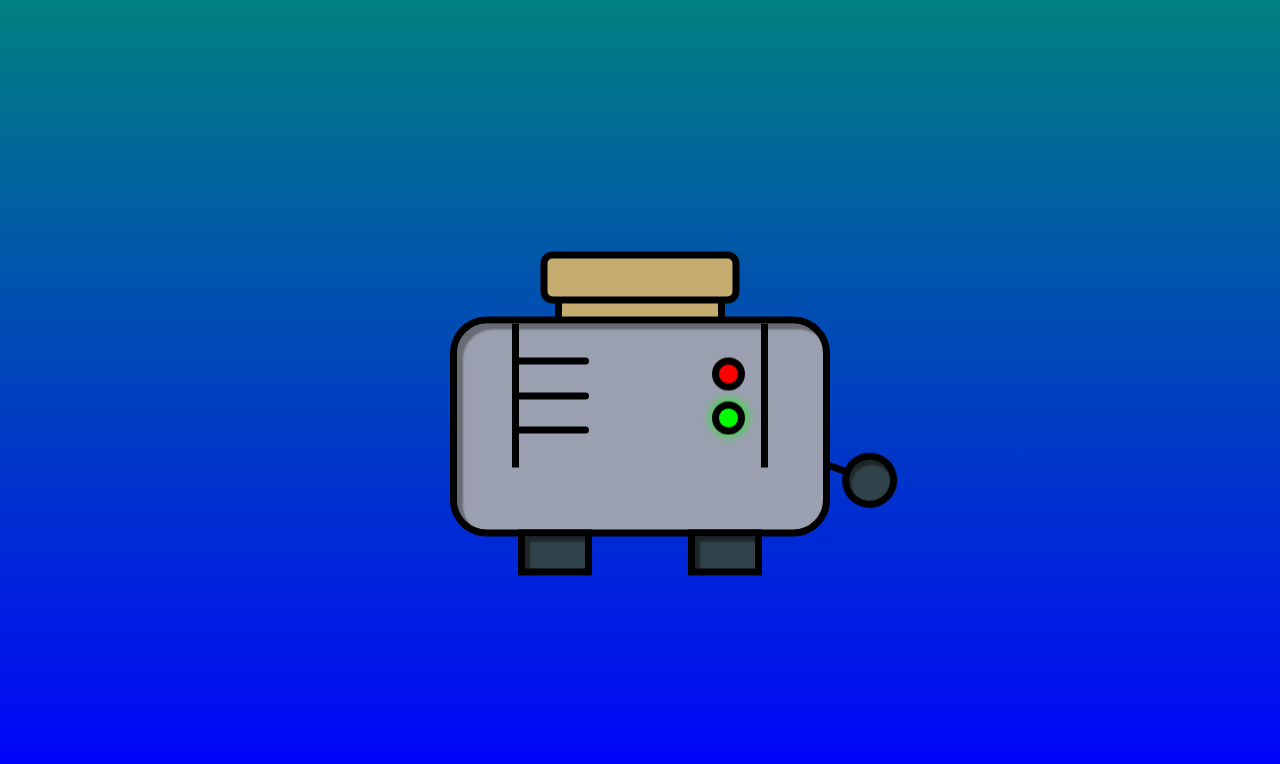
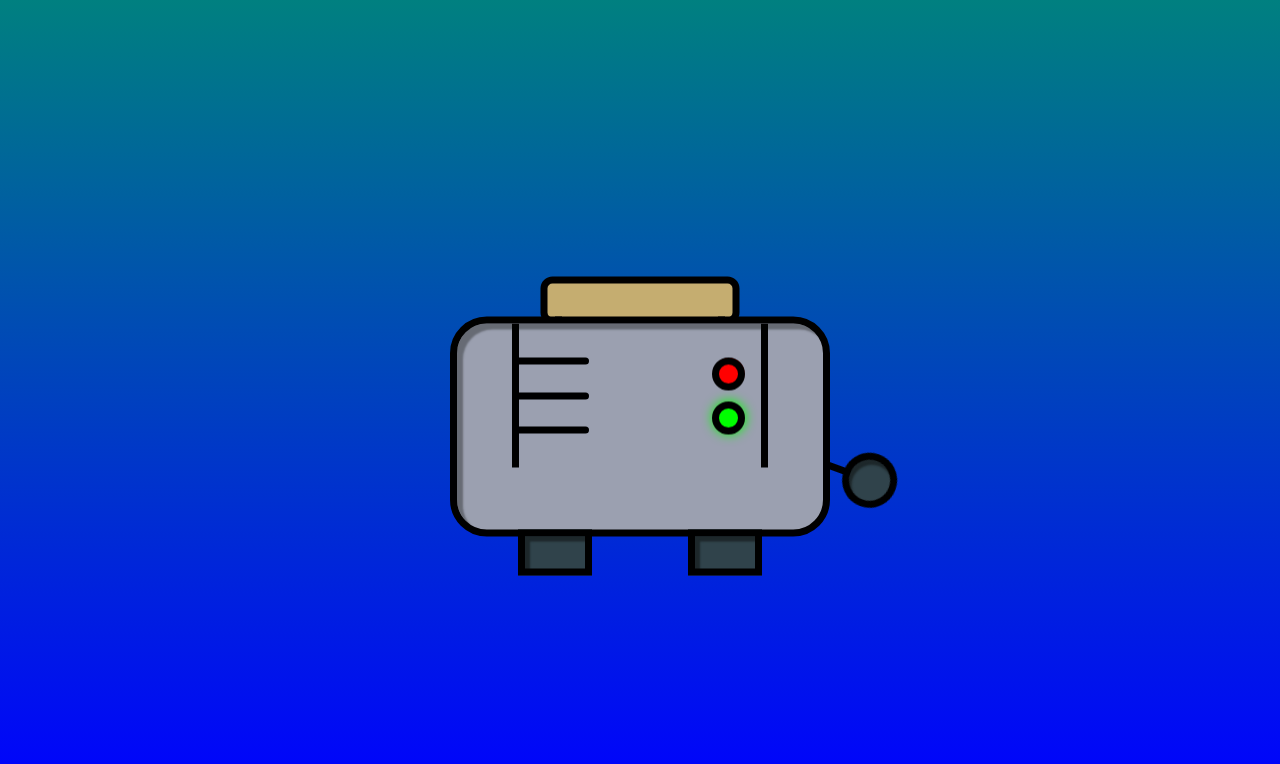
Before and after one commit to vk196/Code-pen-toaster, a plain HTML site: page index.html in a window 1280 px wide. Drawn offline with nearby package versions, Linux system fonts and the light colour scheme.

Commit message:
modified

```diff
--- a/styles.css
+++ b/styles.css
@@ -171,34 +171,35 @@ body {
   right: 68px;
 }
 .bread {
+  position: relative;
+  top: 6.75em;
   width: 170px;
   height: 108px;
   background: #c5ad70;
   margin: 0 auto;
   border-right: var(--border);
   border-left: var(--border);
-  position: relative;
   display: flex;
   align-items: center;
   justify-content: center;
-  transform: translateY(5.5em);
   transition: transform 0.5s cubic-bezier(0.755, 0.05, 0.855, 0.06);
 }
 .bread.active {
   transform: translateY(0);
+  top: 0;
 }
 .bread::before {
   content: "";
   position: absolute;
   width: 185px;
-  height: 38px;
+  height: 34px;
   border: var(--border);
   border-radius: 12px;
   background: inherit;
-  top: -45px;
+  top: -40px;
   left: 50%;
   transform: translatex(-50%);
-  z-index: -999;
+  z-index: -1;
 }
 .bread img {
   display: block;
@@ -218,7 +219,6 @@ body {
   align-items: center;
   justify-content: space-evenly;
   gap: 0.3em;
-  z-index: 100;
 }
 .social {
   width: 40px;
```
